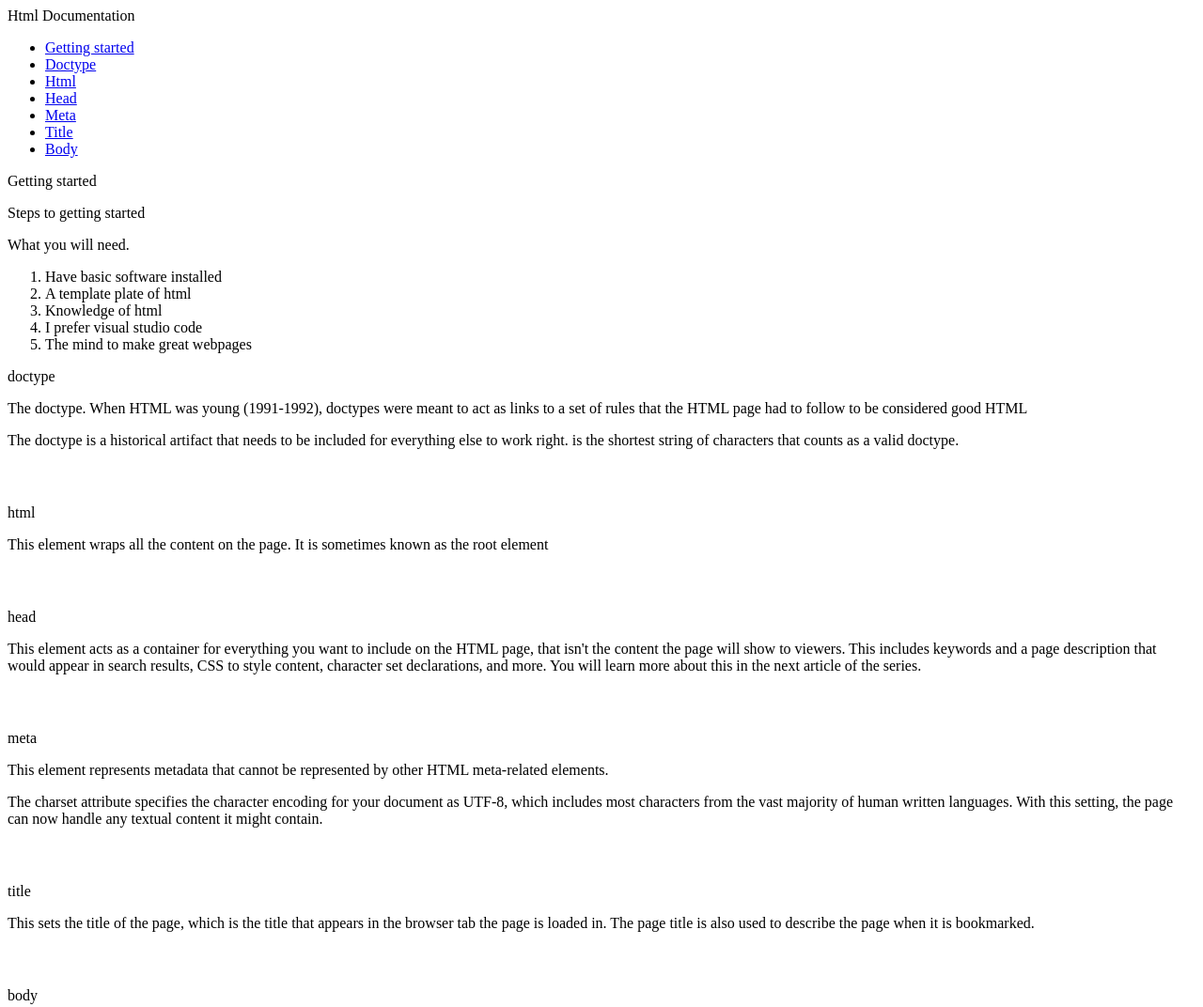
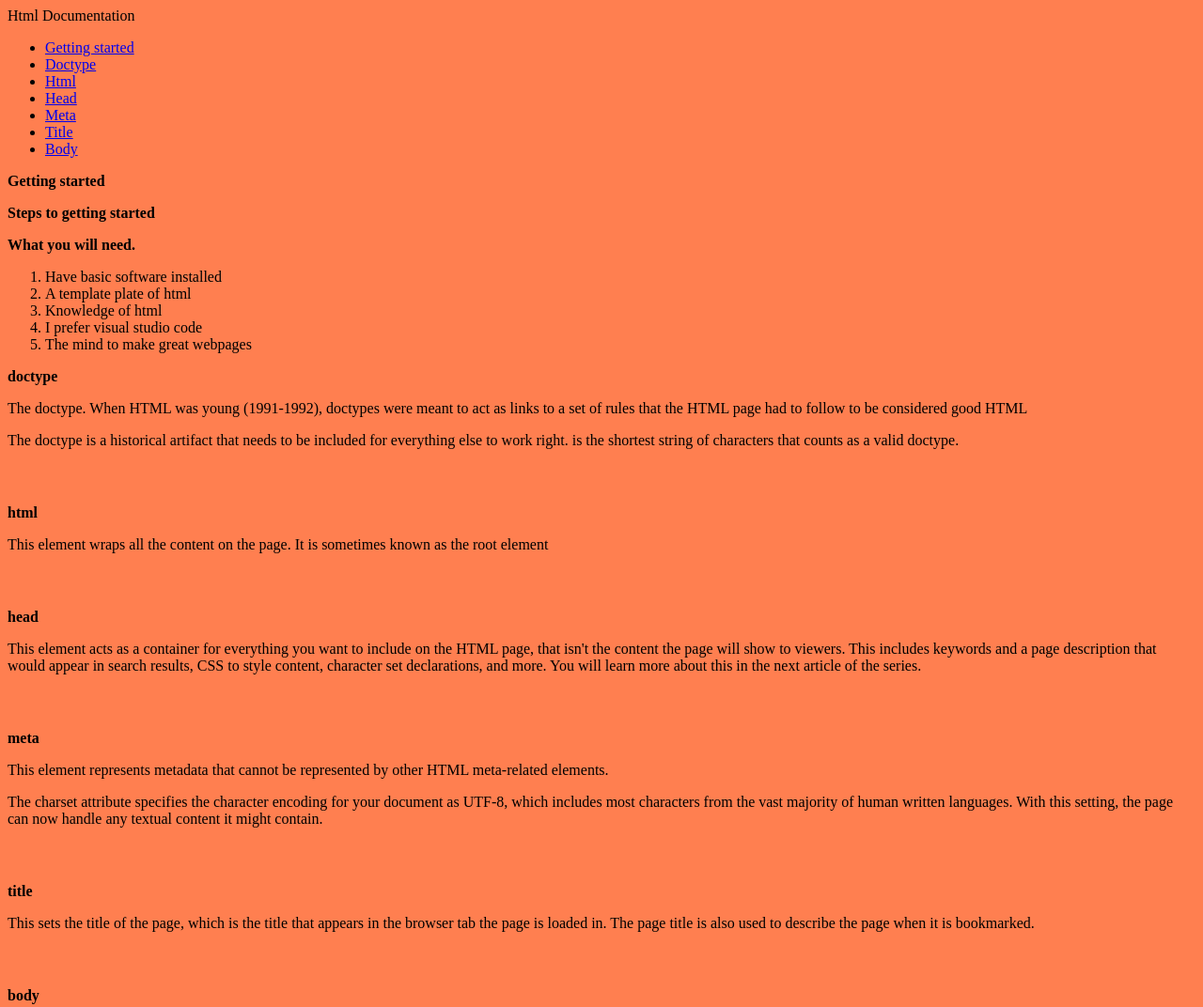
Before and after one commit to StashiaCherrellePiphus/technicalDocumentpage, a plain HTML site: page index.html in a window 1280 px wide. Shown: the top 1072 px of the page at 94% size. Drawn offline with Linux system fonts and the light colour scheme.

Commit message:
new final update

```diff
--- a/index.html
+++ b/index.html
@@ -3,7 +3,7 @@
 <head>
     <meta charset="UTF-8">
     <meta name="viewport" content="width=device-width, initial-scale=1.0">
-    <link rel="stylesheet" href="styles.css">
+    <link rel="stylesheet" href="style.css">
     <title>Html Documentation</title>
     </head>
     <body>
@@ -36,9 +36,9 @@
        </nav>
 
         <section class="main-section" id="getting_started">
-         <header>Getting started</header>
-         <p>Steps to getting started</p>
-         <p>What you will need.</p>
+         <header><b>Getting started</b></header>
+         <p><b>Steps to getting started</b></p>
+         <p><b>What you will need.</b></p>
  <ol>
      <li>Have basic software installed</li>
      <li>A template plate of html</li>
@@ -48,7 +48,7 @@
  <ol>
          </section>
         <section class="main-section" id="doctype">
-         <header>doctype</header>
+         <header><b>doctype</b></header>
          <p>
            The doctype. When HTML was young (1991-1992), doctypes were meant to act as links to a set of rules that the HTML page had to follow to be considered good HTML
          </p>
@@ -58,7 +58,7 @@
              </pre>
          </section>
         <section class="main-section" id="html">
-        <header>html</header>
+        <header><b>html</b></header>
          <p>
            This element wraps all the content on the page. It is sometimes known as the root element
          </p>
@@ -67,7 +67,7 @@
              </pre>
         </section>
         <section class="main-section" id="head">
-        <header>head</header>
+        <header><b>head</b></header>
          <p>
             This element acts as a container for everything you want to include on the HTML page, that isn't the content the page will show to viewers. This includes keywords and a page description that would appear in search results, CSS to style content, character set declarations, and more. You will learn more about this in the next article of the series.
          </p>
@@ -76,7 +76,7 @@
              </pre>
         </section>
         <section class="main-section" id="meta">
-        <header>meta</header>
+        <header><b>meta</b></header>
          <p>
              This element represents metadata that cannot be represented by other HTML meta-related elements.
          </p>
@@ -86,7 +86,7 @@
              </pre>
         </section>
         <section class="main-section" id="title">
-        <header>title</header>
+        <header><b>title</b></header>
          <p>
          This sets the title of the page, which is the title that appears in the browser tab the page is loaded in. The page title is also used to describe the page when it is bookmarked.
          </p>
@@ -95,7 +95,7 @@
              </pre>
         </section>
         <section class="main-section" id="body">
-        <header>body</header>
+        <header><b>body</b></header>
          <p>
          This contains all the content that displays on the page, including text, images, videos, games, playable audio tracks, or whatever else.
          </p>
--- a/style.css
+++ b/style.css
@@ -3,3 +3,7 @@
       font-size: .7em;
     }
   }
+
+  body {
+    background-color: coral;
+  }
```
